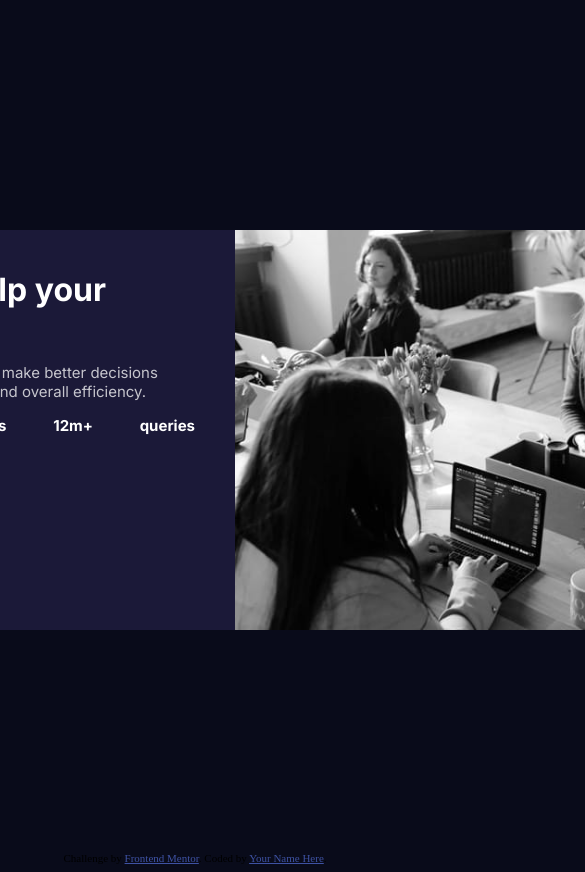
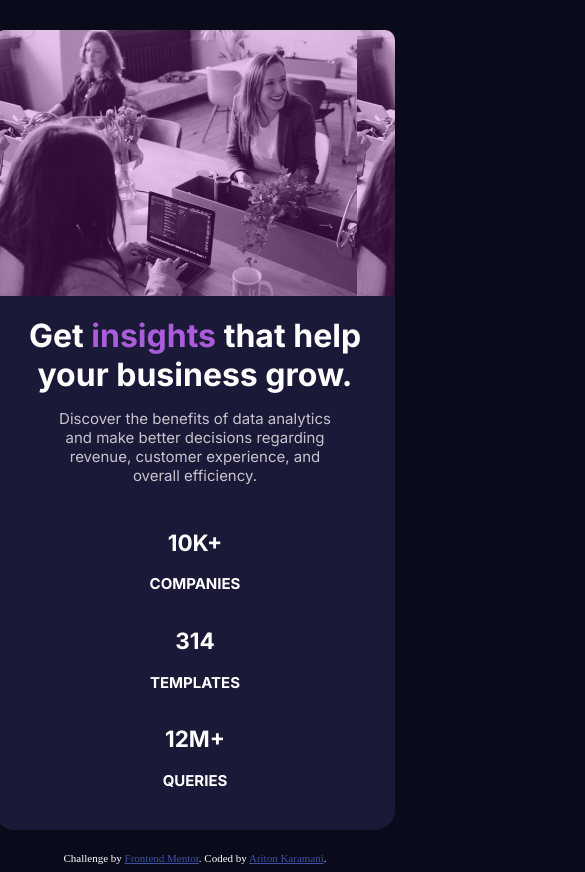
Before and after one commit to aritonkaramani/stats-preview-card-component-main, a plain HTML site: page index.html in a window 390 px wide. Shown: the top 872 px of the page, 585 px wide, since content can reach past the window. Drawn offline with Linux system fonts and the light colour scheme.

Commit message:
fixed challenge! GG

```diff
--- a/index.html
+++ b/index.html
@@ -18,6 +18,7 @@
   <style>
     .attribution { font-size: 11px; text-align: center; }
     .attribution a { color: hsl(228, 45%, 44%); }
+    .footer-info {text-align:left;}
   </style>
 </head>
 <body>
@@ -31,17 +32,27 @@
 
 
   <div class="footer-info">
-    <span>10k+
-    companies</span>
-    <span>314</span>
-    <span>templates</span>
-    <span>12m+</span>
-    <span>queries</span>
+    <ul>
+      <li>
+        <h2>10k+</h2>
+        <p>companies</p>
+      </li>
+      <li>
+        <h2>314</h2>
+        <p> templates</p>
+      </li>
+      <li>
+        <h2>12m+</h2>
+        <p> queries</p>
+      </li>
+    </ul>
 
 
   </div>
 </div>
 <div class="right">
+
+  <div class="overlay"><div class="overlay2"></div></div>
 
 </div>
   </div>
@@ -49,7 +60,7 @@
 
   <div class="attribution">
     Challenge by <a href="https://www.frontendmentor.io?ref=challenge" target="_blank">Frontend Mentor</a>.
-    Coded by <a href="#">Your Name Here</a>.
+    Coded by <a href="#">Ariton Karamani</a>.
   </div>
 </body>
 </html>
--- a/styles.css
+++ b/styles.css
@@ -22,18 +22,19 @@ body {
 .right {
     border-radius: 0 10px 10px 0;
     width: 500px;
-    background: url('image-header-desktop.jpg');
+    background: linear-gradient(rgba(188, 38, 207, 0.24),rgba(188, 38, 207, 0.24)),url('image-header-desktop.jpg');
     -webkit-background-size: cover;
     -moz-background-size: cover;
     -o-background-size: cover;
     background-size: cover;
+    overflow:hidden;
 }
 .left {
     margin: 40px;
     font-size: 32px;
     font-family: inter;
     font-weight:700;
-    width: 500px;
+    width: 400px;
     color: hsl(0, 0%, 100%)
 }
 .accent {
@@ -44,9 +45,52 @@ body {
     font-weight: 400;
     font-size: 15px;
 }
-.footer-info{
+.footer-info ul{
+    padding-left: 0;
     display: flex;
-    flex-direction: row;
+    list-style: none;
     justify-content: space-between;
-    font-size: 15px;
+    font-size: 13px;
+    text-transform: uppercase;
+    width: 350px;
 }
+.attribution {
+    color: white;
+}
+@media only screen and (max-width: 624px) {
+    .card {
+        height: 800px;
+        width: 400px;
+        flex-direction: column-reverse;
+    }
+    .right {
+        height: 450px;
+        width: 400px;
+        background: linear-gradient(rgba(188, 38, 207, 0.24),rgba(188, 38, 207, 0.24)),url('image-header-mobile.jpg');
+        background-size: contain;
+        border-radius: 10px 10px 0 0;
+        padding-left: 0;
+    }
+    .left {
+        height: 800px;
+        width: 400px;
+        text-align: center;
+        margin: 20px 0 0 0;
+    }
+    .footer-info ul {
+        display: flex;
+        flex-direction: column;
+        align-items: center;
+        text-align: center;
+        font-size: 15px;
+        margin: 25px;
+    }
+    .para{
+        display: block;
+        justify-items: center;
+        text-align: center;
+        width: 300px;
+        margin-left: 50px;
+
+    }
+}
```
Also changed, not shown: Screenshot 2021-07-06 at 23.19.45.png (added), image-header-mobile.jpg (renamed from images/image-header-mobile.jpg), 2 other files.
